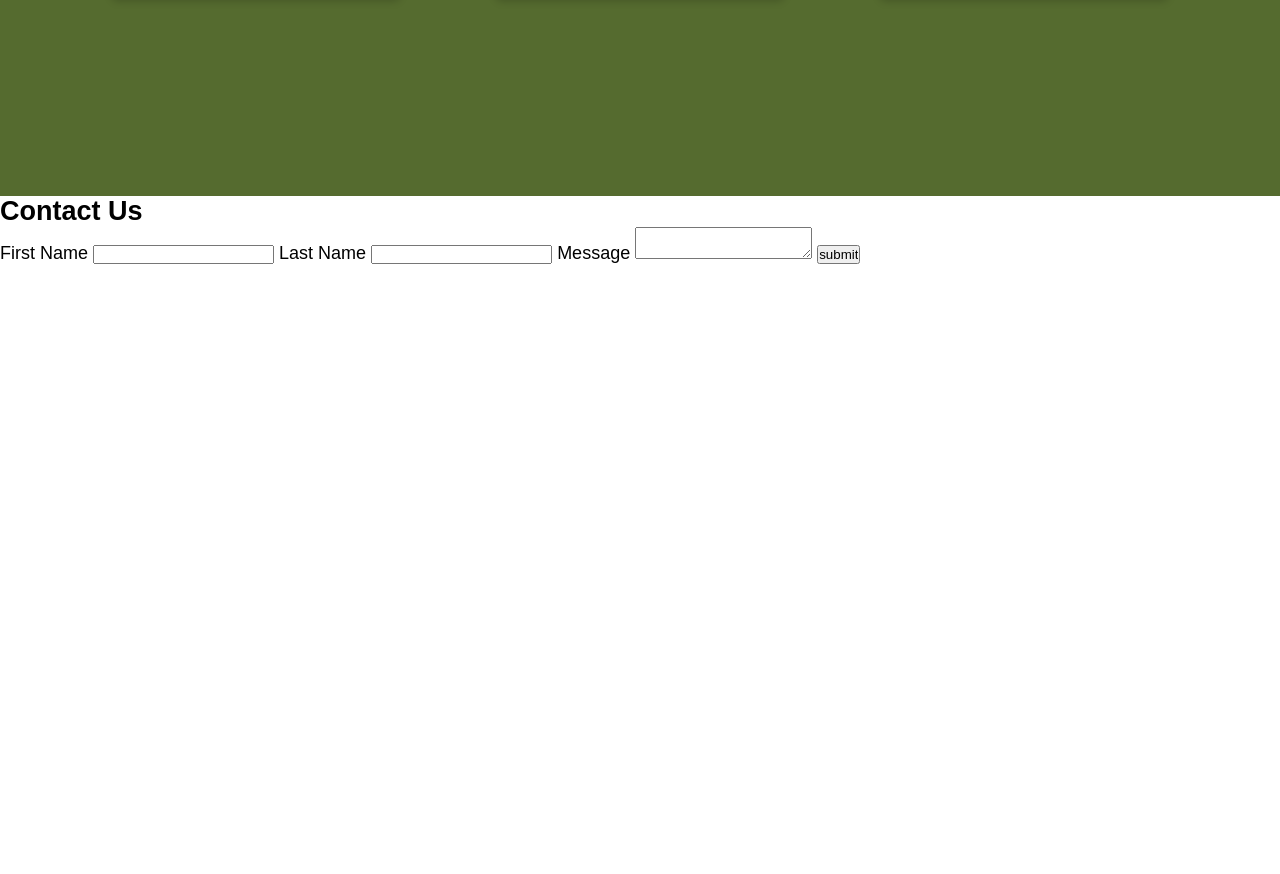
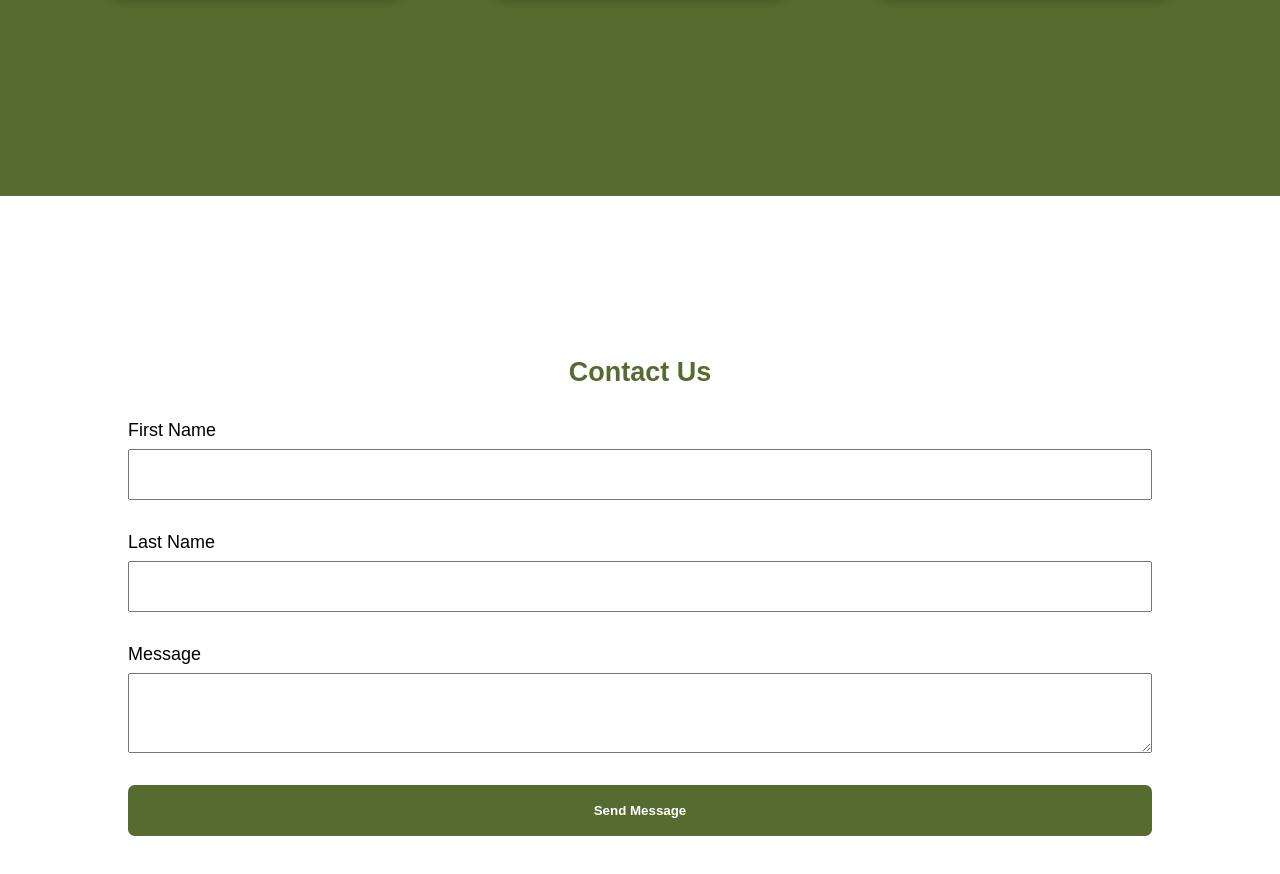
Before and after one commit to nnddzz/odin-landing-page, a plain HTML site: page index.html in a window 1280 px wide. Shown: the part 2204-3078 px from the top of the page. Before the commit the page ends 2468 px from the top, so only its background shows below. Drawn offline with Linux system fonts and the light colour scheme.

Commit message:
add style for contact us form

```diff
--- a/css/styles.css
+++ b/css/styles.css
@@ -34,7 +34,7 @@ body {
 
 .hero-section,
 .testi-section {
-  height: 100vh;
+  height: 100%;
   display: flex;
   align-items: center;
   justify-content: space-between;
@@ -62,6 +62,58 @@ body {
   align-items: center;
   justify-content: space-between;
   height: 100vh;
+}
+
+.contact-section {
+  height: 100%;
+  display: flex;
+  flex-direction: column;
+  justify-content: center;
+  align-items: center;
+  padding: 2rem;
+}
+
+.contact-section h2 {
+  margin: 2rem 0;
+  color: darkolivegreen;
+}
+
+.contact-container {
+  width: 80vw;
+}
+
+label,
+input,
+textarea {
+  width: 100%;
+  display: block;
+  margin-bottom: 0.5rem;
+}
+
+input,
+textarea {
+  margin-bottom: 2rem;
+  padding: 1rem;
+}
+
+textarea {
+  height: 5rem;
+}
+
+#submitBtn {
+  color: #fff;
+  background-color: darkolivegreen;
+  border: 2px solid transparent;
+  font-weight: bold;
+  border-radius: 0.5em;
+  cursor: pointer;
+}
+
+#submitBtn:hover {
+  color: darkolivegreen;
+  background-color: #fff;
+  border: 2px solid darkolivegreen;
+  transition: all ease-in 0.3s;
 }
 
 .feature-section h2 {
--- a/index.html
+++ b/index.html
@@ -136,7 +136,7 @@
           <input type="text" name="last-name" id="last-name" />
           <label for="message">Message</label>
           <textarea name="message" id="message"></textarea>
-          <input type="submit" value="submit" />
+          <input type="submit" value="Send Message" id="submitBtn" />
         </form>
       </div>
     </section>
```
